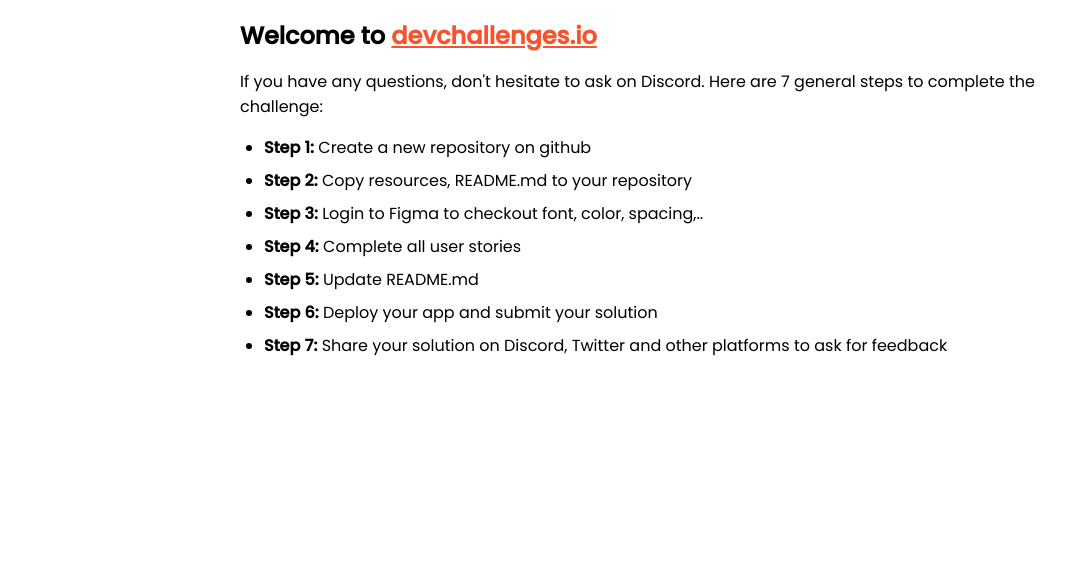
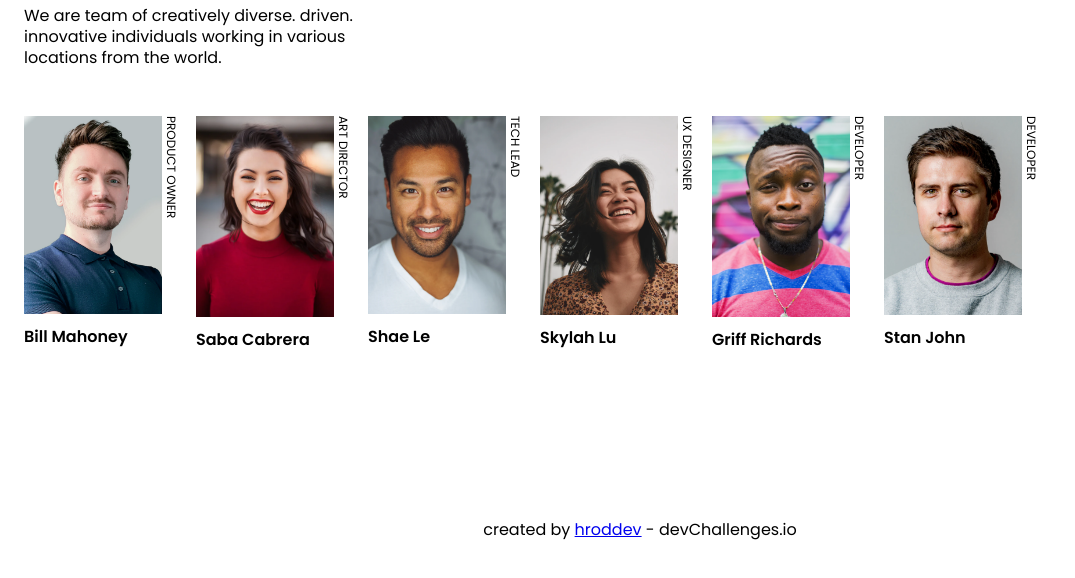
Before and after one commit to hroddev/devChallenge, a plain HTML site: page my-team-page-master/index.html in a window 1280 px wide. Shown: the part 222-800 px from the top of the page, without its empty margins (0-1075 px from the left). Drawn offline with Linux system fonts and the light colour scheme.

Commit message:
add style and html

```diff
--- a/my-team-page-master/index.html
+++ b/my-team-page-master/index.html
@@ -1,95 +1,118 @@
 <!DOCTYPE html>
 <html lang="en">
   <head>
-    <meta charset="utf-8" />
-    <meta
-      name="viewport"
-      content="width=device-width, initial-scale=1,
-  maximum-scale=5"
+    <meta charset="UTF-8" />
+    <meta http-equiv="X-UA-Compatible" content="IE=edge" />
+    <link
+      rel="icon"
+      type="image/x-icon"
+      href="/my-team-page-master/img/devchallenges.png"
     />
-
-    <link rel="icon" href="devchallenges.png" />
-
-    <link
-      rel="shortcut icon"
-      type="image/x-icon"
-      href="https://devchallenges.io/"
-    />
-
-    <link
-      href="https://fonts.googleapis.com/css2?family=Poppins:wght@400;500&display=swap"
-      rel="stylesheet"
-    />
-
-    <title>Devchallenges</title>
-
-    <style>
-      body {
-        font-family: "Poppins", sans-serif;
-      }
-
-      ul {
-        padding-left: 24px;
-      }
-
-      li {
-        margin-bottom: 8px;
-      }
-
-      .welcome {
-        max-width: 800px;
-        margin: 0 auto;
-      }
-
-      .welcome-text {
-        margin-top: 30vh;
-        font-weight: 500;
-      }
-
-      .welcome-text p {
-        font-size: 1rem;
-        font-weight: 400;
-      }
-
-      .welcome-text h1 {
-        font-size: 1.5rem;
-      }
-
-      .welcome-text a {
-        color: #f7542e;
-      }
-    </style>
+    <meta name="viewport" content="width=device-width, initial-scale=1.0" />
+    <link rel="stylesheet" href="style.css" />
+    <title>The Creative crew</title>
   </head>
   <body>
-    <div class="welcome">
-      <div class="welcome-text">
-        <h1>
-          Welcome to
-          <a href="https://devchallenges.io/" target="_blank"
-            >devchallenges.io</a
-          >
-        </h1>
+    <div class="container">
+      <header>
+        <h1 class="title">The creative crew</h1>
+        <div class="sub-title">
+          <h3>Who we are</h3>
+          <p>
+            We are team of creatively diverse. driven. innovative individuals
+            working in various locations from the world.
+          </p>
+        </div>
+        <div class="cards">
+          <div class="pic-container">
+            <div class="pics-title">
+              <picture class="crew">
+                <img
+                  src="/my-team-page-master/img/photo1.png"
+                  alt="Bill Mahoney pic"
+                  class="avatar"
+                />
+              </picture>
+              <div class="job-title"><p>PRODUCT OWNER</p></div>
+            </div>
+            <p class="name">Bill Mahoney</p>
+          </div>
 
-        <p>
-          If you have any questions, don't hesitate to ask on Discord. Here are
-          7 general steps to complete the challenge:
-        </p>
-      </div>
+          <div class="pic-container">
+            <div class="pics-title">
+              <picture class="crew">
+                <img
+                  src="/my-team-page-master/img/photo2.png"
+                  alt="Saba Cabrera pic"
+                  class="avatar"
+                />
+              </picture>
+              <div class="job-title"><p>ART DIRECTOR</p></div>
+            </div>
+            <p class="name">Saba Cabrera</p>
+          </div>
 
-      <ul>
-        <li><b>Step 1:</b> Create a new repository on github</li>
-        <li><b>Step 2:</b> Copy resources, README.md to your repository</li>
-        <li>
-          <b>Step 3:</b> Login to Figma to checkout font, color, spacing,..
-        </li>
-        <li><b>Step 4:</b> Complete all user stories</li>
-        <li><b>Step 5:</b> Update README.md</li>
-        <li><b>Step 6:</b> Deploy your app and submit your solution</li>
-        <li>
-          <b>Step 7:</b> Share your solution on Discord, Twitter and other
-          platforms to ask for feedback
-        </li>
-      </ul>
+          <div class="pic-container">
+            <div class="pics-title">
+              <picture class="crew">
+                <img
+                  src="/my-team-page-master/img/photo3.png"
+                  alt="Shae Le pic"
+                  class="avatar"
+                />
+              </picture>
+              <div class="job-title"><p>TECH LEAD</p></div>
+            </div>
+            <p class="name">Shae Le</p>
+          </div>
+
+          <div class="pic-container">
+            <div class="pics-title">
+              <picture class="crew">
+                <img
+                  src="/my-team-page-master/img/photo4.png"
+                  alt="Skylah Lu pic"
+                  class="avatar"
+                />
+              </picture>
+              <div class="job-title"><p>UX DESIGNER</p></div>
+            </div>
+            <p class="name">Skylah Lu</p>
+          </div>
+
+          <div class="pic-container">
+            <div class="pics-title">
+              <picture class="crew">
+                <img
+                  src="/my-team-page-master/img/photo5.png"
+                  alt="Griff Richards pic"
+                  class="avatar"
+                />
+              </picture>
+              <div class="job-title"><p>DEVELOPER</p></div>
+            </div>
+            <p class="name">Griff Richards</p>
+          </div>
+
+          <div class="pic-container">
+            <div class="pics-title">
+              <picture class="crew">
+                <img
+                  src="/my-team-page-master/img/photo6.png"
+                  alt="Stan John pic"
+                  class="avatar"
+                />
+              </picture>
+              <div class="job-title"><p>DEVELOPER</p></div>
+            </div>
+            <p class= "name">Stan John</p>
+          </div>
+        </div>
+      </header>
+
     </div>
+    <footer>
+      <p>created by <a href="https://github.com/hroddev/devChallenge/tree/master/not-found-master">hroddev</a> - devChallenges.io</p>
+    </footer>
   </body>
 </html>
--- /dev/null
+++ b/my-team-page-master/style.css
@@ -0,0 +1,81 @@
+@import url('https://fonts.googleapis.com/css2?family=Montserrat:wght@500;700&family=PT+Serif:wght@700&family=Poppins:wght@400;600&display=swap');
+
+* {
+    padding: 0;
+    margin: 0;
+}
+
+body {
+    font-family: 'Poppins', sans-serif;
+}
+
+.container {
+    padding: 5rem 1.5rem;
+}
+.title {
+    font-family: 'PT Serif', serif;
+    font-weight: 700;
+    font-size: 2.5rem;
+    line-height: 48px;
+    letter-spacing: -0.045em;
+    padding-bottom: 3rem;
+}
+
+.sub-title h3 {
+    font-size: 1.5rem;
+    font-weight: 600;
+    line-height: 27px;
+    text-transform: uppercase;
+    padding-bottom: 1.5rem;
+}
+
+.sub-title p {
+    font-size: 1rem;
+    line-height: 21px;
+    font-weight: 400;
+    max-width: 333px;
+    padding-bottom: 3rem;
+}
+
+.cards {
+    display: flex;
+    flex-wrap: wrap;
+    gap: 1rem;
+}
+
+.cards:nth-child(3n+2) {
+    margin-top:  2rem;
+}
+.avatar {
+    display: flex;
+}
+.pics-title {
+    display: flex;
+    font-size: .75REM;
+}
+.job-title p {
+    display: block;
+    writing-mode: vertical-rl;
+
+}
+
+.crew img {
+    display: block;
+    max-width: 138px;
+}
+
+.name {
+    padding-top: 0.75rem;
+    padding-bottom: 2rem;
+    font-weight: 600;
+    line-height: 21px;
+    font-size: 1rem;
+}
+
+footer {
+    display: flex;
+    height: 5rem;
+    justify-content: center;
+    align-items: flex-end;
+    padding-bottom: 1rem;
+}
```
